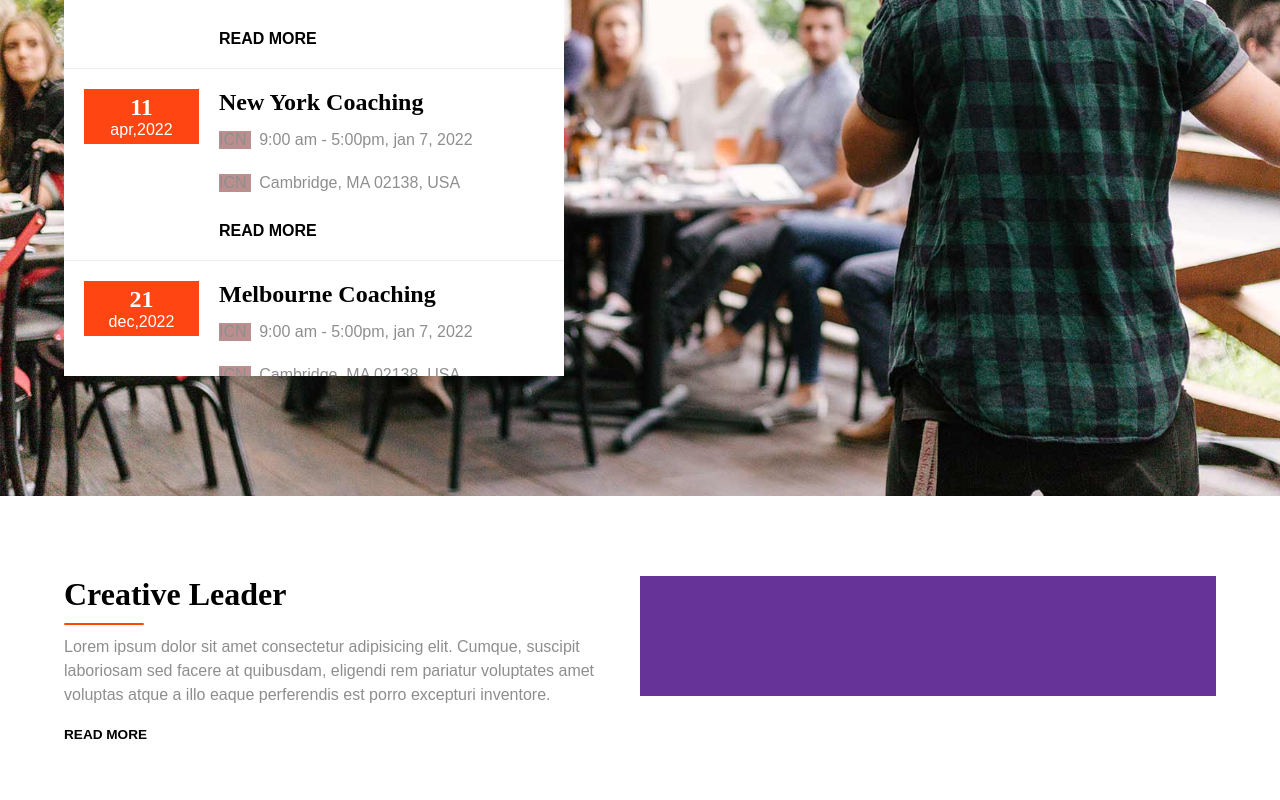
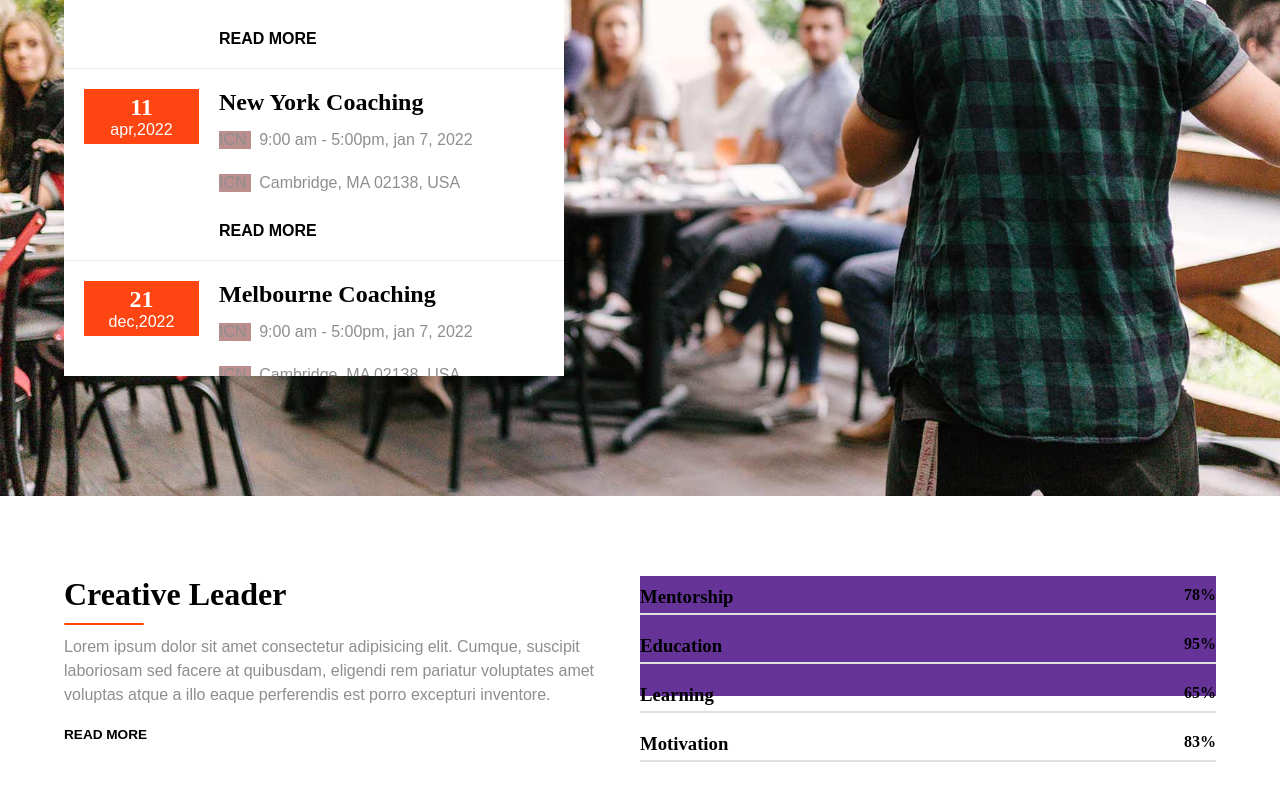
Before and after one commit to sandyclaws89/proj-html-vuejs, a Vue app: page / in a window 1280 px wide. Shown: the part 2280-3080 px from the top of the page. Built offline with nearby package versions, Linux system fonts and the light colour scheme.

Commit message:
Non so come passare i valori delle percentuali allo style

```diff
--- a/src/components/LeaderSection.vue
+++ b/src/components/LeaderSection.vue
@@ -10,8 +10,16 @@
           </p>
           <strong>READ MORE</strong>
       </div>
-      <div class="parameters">
-
+      <div class="parameters flex">
+          <div v-for="(element, index) in arrParameters" :key="index" class="parameter-card">
+              <div class="flex">
+                    <h3>{{element.parameter}}</h3>
+                    <strong>{{`${element.value}%`}}</strong>
+              </div>
+              <div class="bar">
+                  <!-- <div :style="width{{element}}"></div> -->
+              </div>
+          </div>
       </div>
   </section>
 </template>
@@ -19,7 +27,29 @@
 <script>
 export default {
     name: 'LeaderSection',
+    data() {
+        return{
+            arrParameters: [
+            {
+                parameter: 'Mentorship',
+                value: 78,
+            },
+            {
+                parameter: 'Education',
+                value: 95,
+            },
+            {
+                parameter: 'Learning',
+                value: 65,
+            },
+            {
+                parameter: 'Motivation',
+                value: 83,
+            },
 
+            ]
+        }
+    }
 }
 </script>
 
@@ -48,9 +78,37 @@ section{
     }
 }
 .parameters{
+    flex-direction: column;
     width: calc(90vw /2);
     height: 120px;
     background-color: rebeccapurple;
+
+    .parameter-card{
+        padding: 10px 0;
+        >:first-child{
+            justify-content: space-between;
+            font-family: serif;
+            h3{
+                font-family: serif;
+            }
+            strong{
+                font-family: serif;
+            }
+        }
+        .bar{
+            margin-top: 5px;
+            width:calc(90vw /2);
+            background-color: #e1e1e1;
+            height: 2px;
+            justify-content: space-between;
+
+            div{
+                width: 78%;
+                background-color: orangered;
+                height: 2px;
+            }
+        }
+    }
 }
 
 </style>
```
